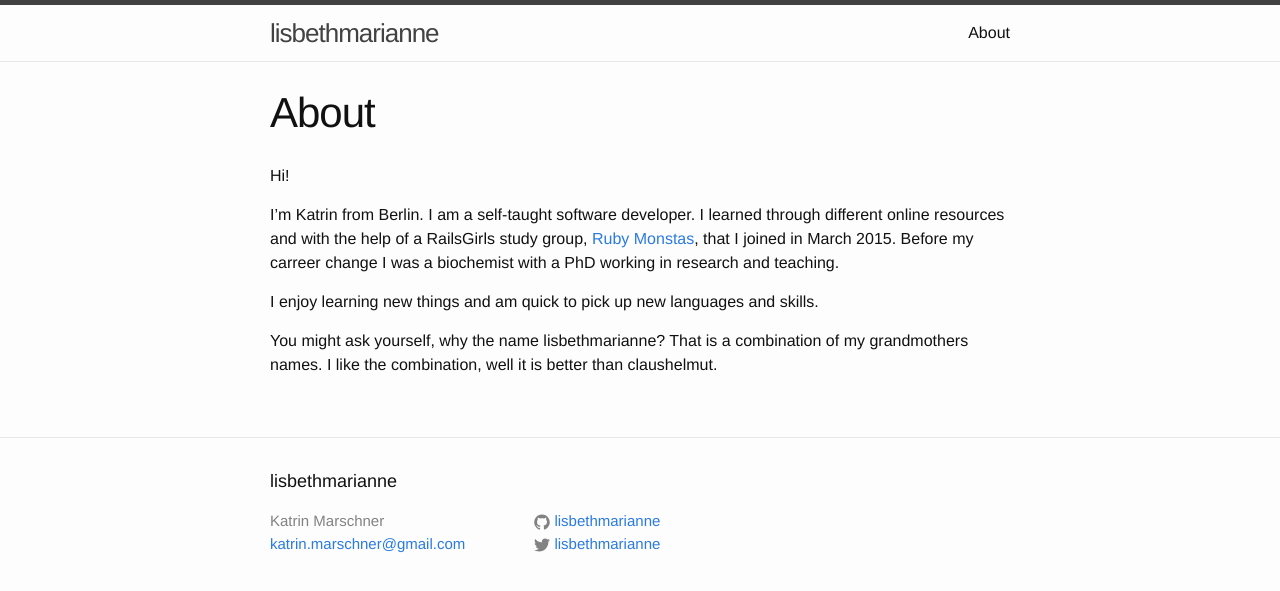
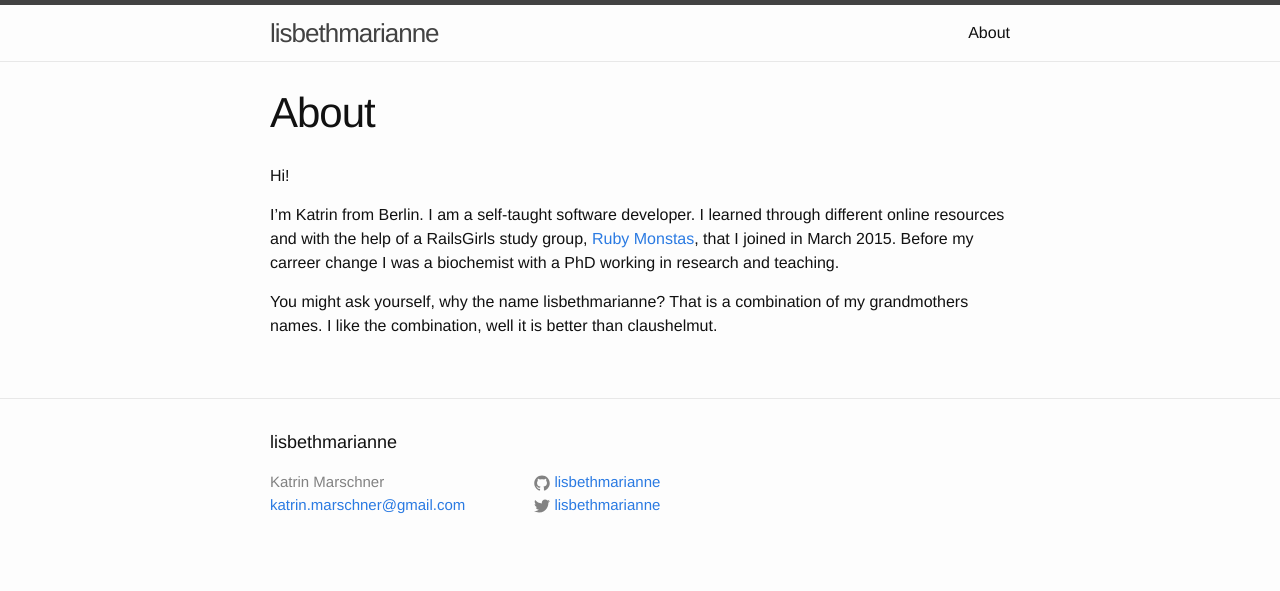
Before and after one commit to lisbethmarianne/lisbethmarianne.github.io, a Jekyll site: the page built from about.md, in a window 1280 px wide. Shown: the top 591 px of the page. Built offline with Jekyll 4.4.1, drawn with Linux system fonts in a browser that asks for light colours.

Commit message:
edit about page

```diff
--- a/about.md
+++ b/about.md
@@ -9,6 +9,4 @@ Hi!
 I'm Katrin from Berlin. I am a self-taught software developer. I learned through different online resources and with the help of a RailsGirls study group, [Ruby Monstas](http://rubymonstas.org/), that I joined in March 2015.
 Before my carreer change I was a biochemist with a PhD working in research and teaching.
 
-I enjoy learning new things and am quick to pick up new languages and skills.
-
 You might ask yourself, why the name lisbethmarianne? That is a combination of my grandmothers names. I like the combination, well it is better than claushelmut.
```
